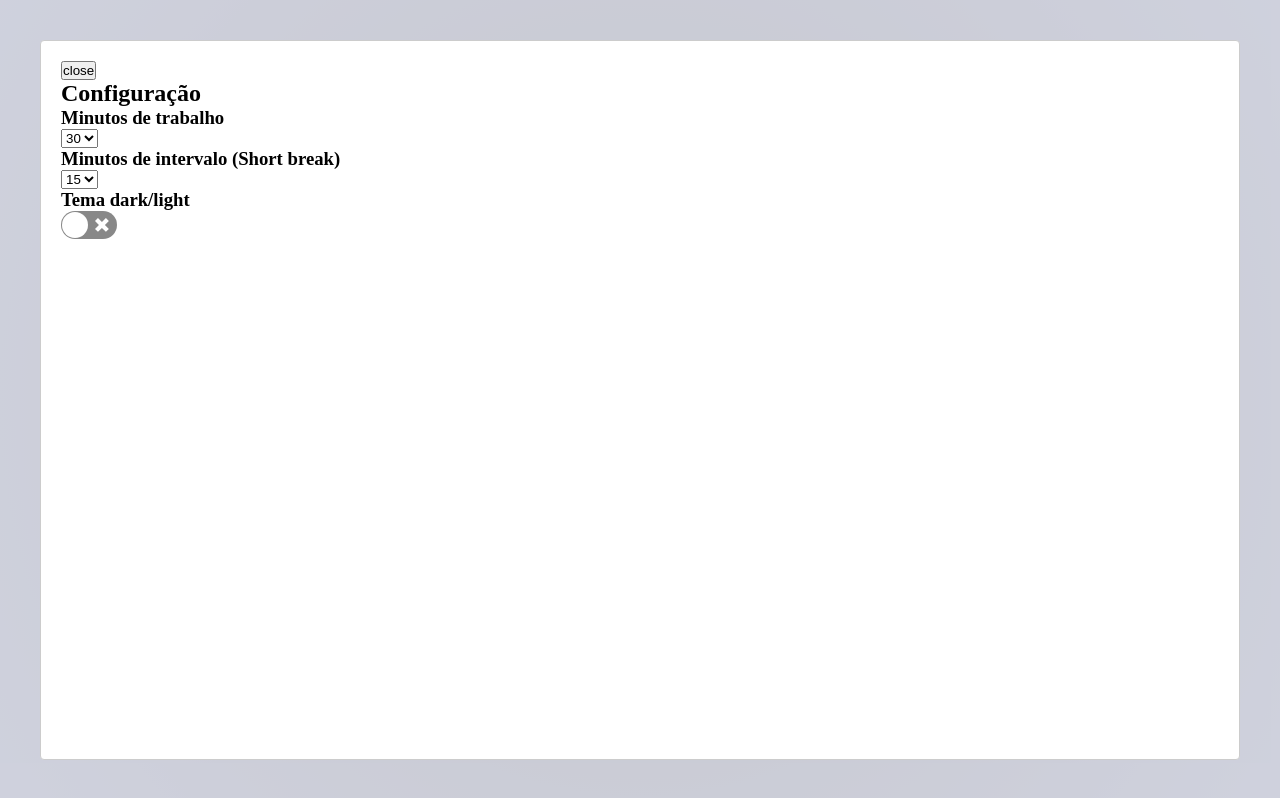
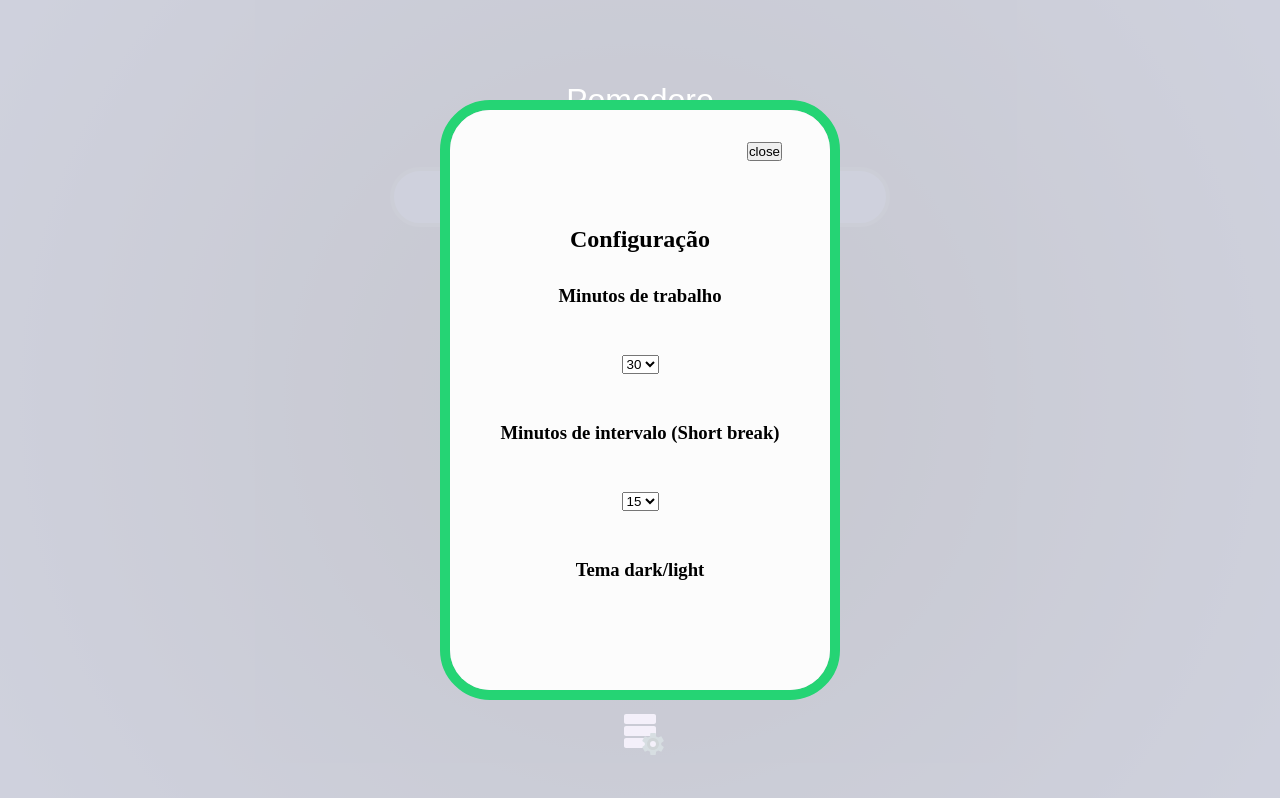
Before and after one commit to LuisMarchio03/pomodoro-app, a React (Vite) app: page / in a window 1280 px wide. Both pictures are taken after a click on the icon 640 px from the left and 731 px from the top of the page. Built offline with nearby package versions, Linux system fonts and the light colour scheme.

Commit message:
pomodoro-app

```diff
--- /dev/null
+++ b/src/hooks/useModalStyles.tsx
@@ -0,0 +1,43 @@
+import React, { ReactNode } from "react";
+
+type ModalType = ReactNode;
+
+export function useModalStyles() {
+  const buttonClose: ModalType = {
+    position: 'absolute',
+    top: '2rem',
+    right: '3rem',
+    cursor: 'pointer',
+  }
+
+  const mainModal: ModalType = {
+    margin: '6rem 0',
+    textAlign: 'center',
+  }
+
+  const heading: ModalType = {
+    margin: '2rem 0',
+  }
+
+  const heading2: ModalType = {
+    margin: '1rem 0',
+  }
+
+  const formStyle: ModalType = {
+    margin: '1rem 0',
+  }
+
+  const formSelectStyle: ModalType = {
+    margin: '1rem 0',
+  }
+
+  const formOptionStyle: ModalType = {
+    margin: '1rem 0',
+  }
+
+  const footerModalButton: ModalType = {
+    margin: '1rem 0',
+  }
+
+  return { buttonClose, mainModal, heading, heading2, formStyle, formSelectStyle, formOptionStyle, footerModalButton };
+}
--- a/src/pages/Home/index.tsx
+++ b/src/pages/Home/index.tsx
@@ -1,7 +1,7 @@
 import React, { useEffect } from "react";
 import { useTimer } from "../../hooks/useTimer";
 
-import Modal from 'react-modal';
+import Modal from "react-modal";
 import Switch from "react-switch";
 
 import { FcDataConfiguration } from "react-icons/fc";
@@ -9,6 +9,7 @@ import { BsPlayFill } from "react-icons/bs";
 import { BsFillPauseFill } from "react-icons/bs";
 
 import "./style.scss";
+import { useModalStyles } from "../../hooks/useModalStyles";
 
 export function Home() {
   const {
@@ -29,7 +30,7 @@ export function Home() {
     secondShortBreakLeft,
     secondShortBreakRight,
     startCountdown,
-    pauseCountdown
+    pauseCountdown,
   } = useTimer();
 
   useEffect(() => {
@@ -43,7 +44,6 @@ export function Home() {
       setShortBreak(true);
     }
   }, [active, time]);
-
 
   useEffect(() => {
     if (shortBreak && timeShortBreak > 0) {
@@ -60,7 +60,7 @@ export function Home() {
 
   const [modalIsOpen, setIsOpen] = React.useState(false);
 
-  Modal.setAppElement('#root');
+  Modal.setAppElement("#root");
 
   function openModal() {
     setIsOpen(true);
@@ -69,6 +69,33 @@ export function Home() {
   function closeModal() {
     setIsOpen(false);
   }
+
+  const {
+    buttonClose,
+    mainModal,
+    heading,
+    heading2,
+    formStyle,
+    formSelectStyle,
+    formOptionStyle,
+    footerModalButton,
+  } = useModalStyles();
+
+  const customStyles = {
+    content: {
+      top: "50%",
+      left: "50%",
+      right: "auto",
+      bottom: "auto",
+      marginRight: "-50%",
+      transform: "translate(-50%, -50%)",
+      width: "400px",
+      height: "600px",
+      borderRadius: "50px",
+      border: "10px solid #25d474",
+      background: "#fcfcfc",
+    },
+  };
 
   return (
     <main className="container">
@@ -87,7 +114,9 @@ export function Home() {
                   <a href="">Short break</a>
                 </li>
                 <li>
-                    <a id="long-break" href="">Long break</a>
+                  <a id="long-break" href="">
+                    Long break
+                  </a>
                 </li>
               </ul>
             ) : (
@@ -149,7 +178,6 @@ export function Home() {
                 <BsPlayFill />
               </span>
             )}
-
           </section>
         )}
 
@@ -161,47 +189,49 @@ export function Home() {
             <Modal
               isOpen={modalIsOpen}
               onRequestClose={closeModal}
-              contentLabel="Example Modal"
+              contentLabel="Modal -> config"
+              style={customStyles}
             >
-              <header className="button-close">
-                <button onClick={closeModal}>close</button>
+              <header>
+                <button onClick={closeModal} style={buttonClose}>
+                  close
+                </button>
               </header>
 
-              <main className="main-modal">
-                <h2>Configuração</h2>
+              <main style={mainModal}>
+                <h2 style={heading2}>Configuração</h2>
 
                 <div>
-                  <h3>Minutos de trabalho</h3>
-                  <form>
-                    <select>
-                      <option value="" >30</option>
-                      <option value="" >25</option>
-                      <option value="" >20</option>
-                      <option value="" >15</option>
+                  <h3 style={heading}>Minutos de trabalho</h3>
+                  <form style={formStyle}>
+                    <select style={formSelectStyle}>
+                      <option style={formOptionStyle} value="">30</option>
+                      <option style={formOptionStyle} value="">25</option>
+                      <option style={formOptionStyle} value="">20</option>
+                      <option style={formOptionStyle} value="">15</option>
                     </select>
                   </form>
                 </div>
                 <div>
-                  <h3>Minutos de intervalo (Short break)</h3>
-                  <form>
-                    <select>
-                      <option value="" >15</option>
-                      <option value="" >10</option>
-                      <option value="" >5</option>
-                      <option value="" >3</option>
+                  <h3 style={heading}>Minutos de intervalo (Short break)</h3>
+                  <form style={formStyle}>
+                    <select style={formSelectStyle}>
+                      <option style={formOptionStyle} value="">15</option>
+                      <option style={formOptionStyle} value="">10</option>
+                      <option style={formOptionStyle} value="">5</option>
+                      <option style={formOptionStyle} value="">3</option>
                     </select>
                   </form>
                 </div>
                 <div>
-                  <h3>Tema dark/light</h3>
-                  <Switch />
+                  <h3 style={heading}>Tema dark/light</h3>
+                  {/* <Switch /> */}
                 </div>
               </main>
 
               <footer className="footer-modal">
-
+                <button style={footerModalButton}>Salvar</button>
               </footer>
-
             </Modal>
           </div>
         </footer>
--- a/src/pages/Home/style.scss
+++ b/src/pages/Home/style.scss
@@ -143,10 +143,6 @@
     }
   }
 
-  #MyModal {
-    width: 300px;
-    height: 300px;
-  }
 
   #MyModal.invisible {
     display: none;
```
Also changed, not shown: src/styles/global.scss (line endings or trailing spaces). Lines whose indentation alone changed are shown as unchanged.
